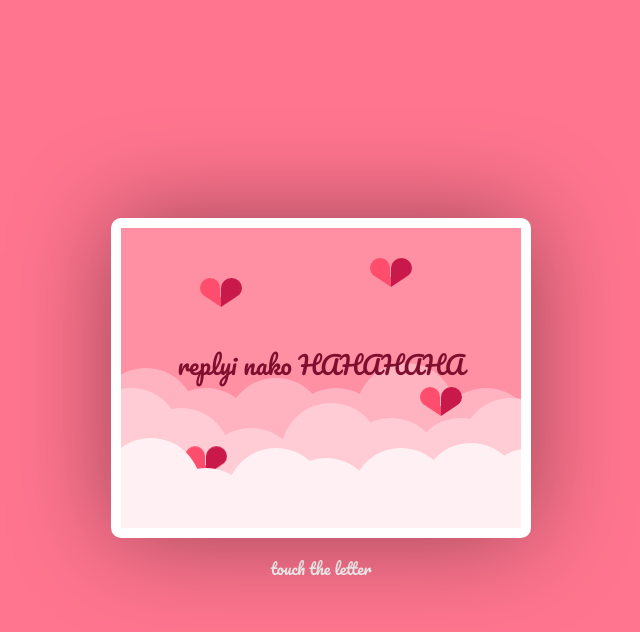
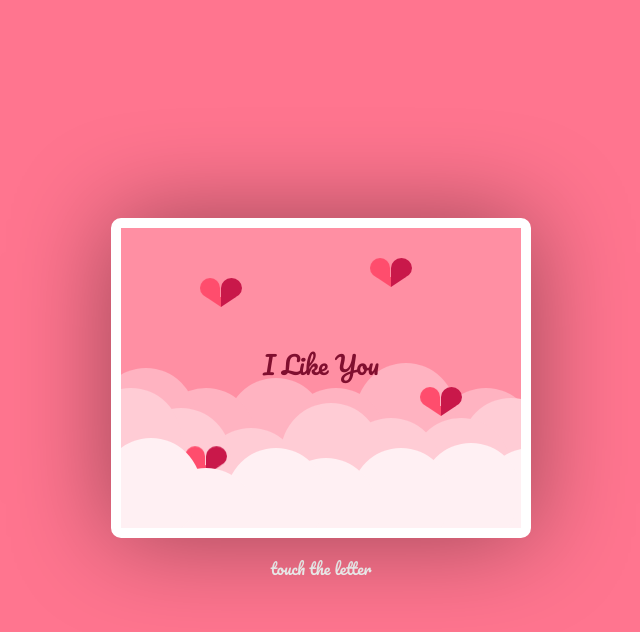
Before and after one commit to christianapatt/huh, a plain HTML site: page index.html in a window 1280 px wide. In both pictures the pointer is over the element 640 px from the left and 363 px from the top of the page. Shown: the whole page, without its empty margins (319-959 px from the left). Drawn offline with Linux system fonts and the light colour scheme.

Commit message:
Restore Pacifico font import and update styles

```diff
--- a/styles.css
+++ b/styles.css
@@ -187,7 +187,7 @@ body {
 }
 
 .text:hover:before {
-    content:"replyi nako HAHAHAHA";
+    content:"I Like You";
     font-size:25px;
 }
 
```
